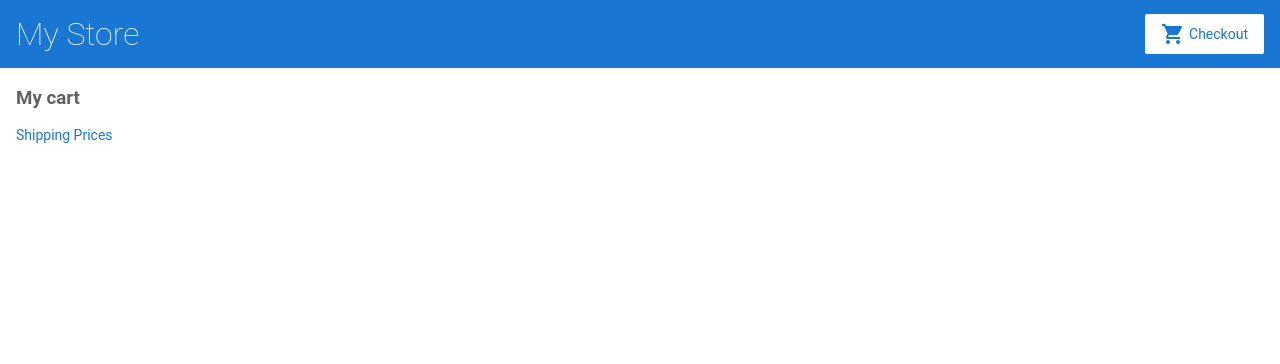
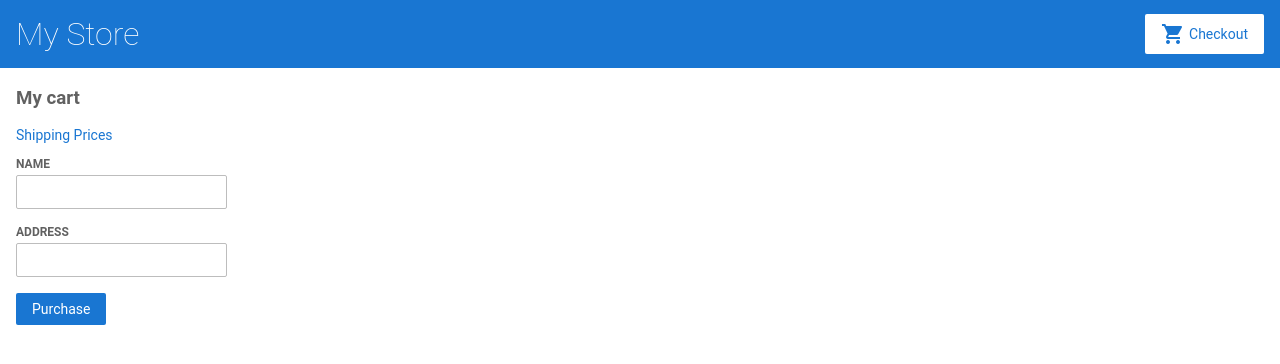
Before and after one commit to ankitanandy/angular-ivy-rc8c2b, an Angular app: page /cart in a window 1280 px wide. Shown: the top 364 px of the page. Built offline with nearby package versions, Linux system fonts and the light colour scheme.

Commit message:
Form Added in cart for name and address

```diff
--- a/src/app/cart/cart.component.html
+++ b/src/app/cart/cart.component.html
@@ -6,3 +6,15 @@
   <span>{{ item.title }}</span>
   <span>{{ item.price }}</span>
 </div>
+
+<form [formGroup]="checkoutForm" (ngSubmit)="onSubmit()">
+  <div>
+    <label for="name"> Name </label>
+    <input id="name" type="text" formControlName="name" />
+  </div>
+  <div>
+    <label for="address"> Address </label>
+    <input id="adress" type="text" formControlName="address" />
+  </div>
+  <button class="button" type="submit">Purchase</button>
+</form>
--- a/src/app/cart/cart.component.ts
+++ b/src/app/cart/cart.component.ts
@@ -1,5 +1,7 @@
 import { Component, OnInit } from '@angular/core';
 import { CartService } from '../cart.service';
+import { FormBuilder } from '@angular/forms';
+
 @Component({
   selector: 'app-cart',
   templateUrl: './cart.component.html',
@@ -7,7 +9,22 @@
 })
 export class CartComponent implements OnInit {
   items = this.cartService.getItems();
-  constructor(private cartService: CartService) {}
+
+  checkoutForm = this.formBuilder.group({
+    name: '',
+    address: '',
+  });
+
+  onSubmit() {
+    // Process checkout data here
+    this.items = this.cartService.clearCart();
+    console.warn('Your order has been submitted', this.checkoutForm.value);
+    this.checkoutForm.reset();
+  }
+  constructor(
+    private cartService: CartService,
+    private formBuilder: FormBuilder
+  ) {}
 
   ngOnInit() {}
 }
```
